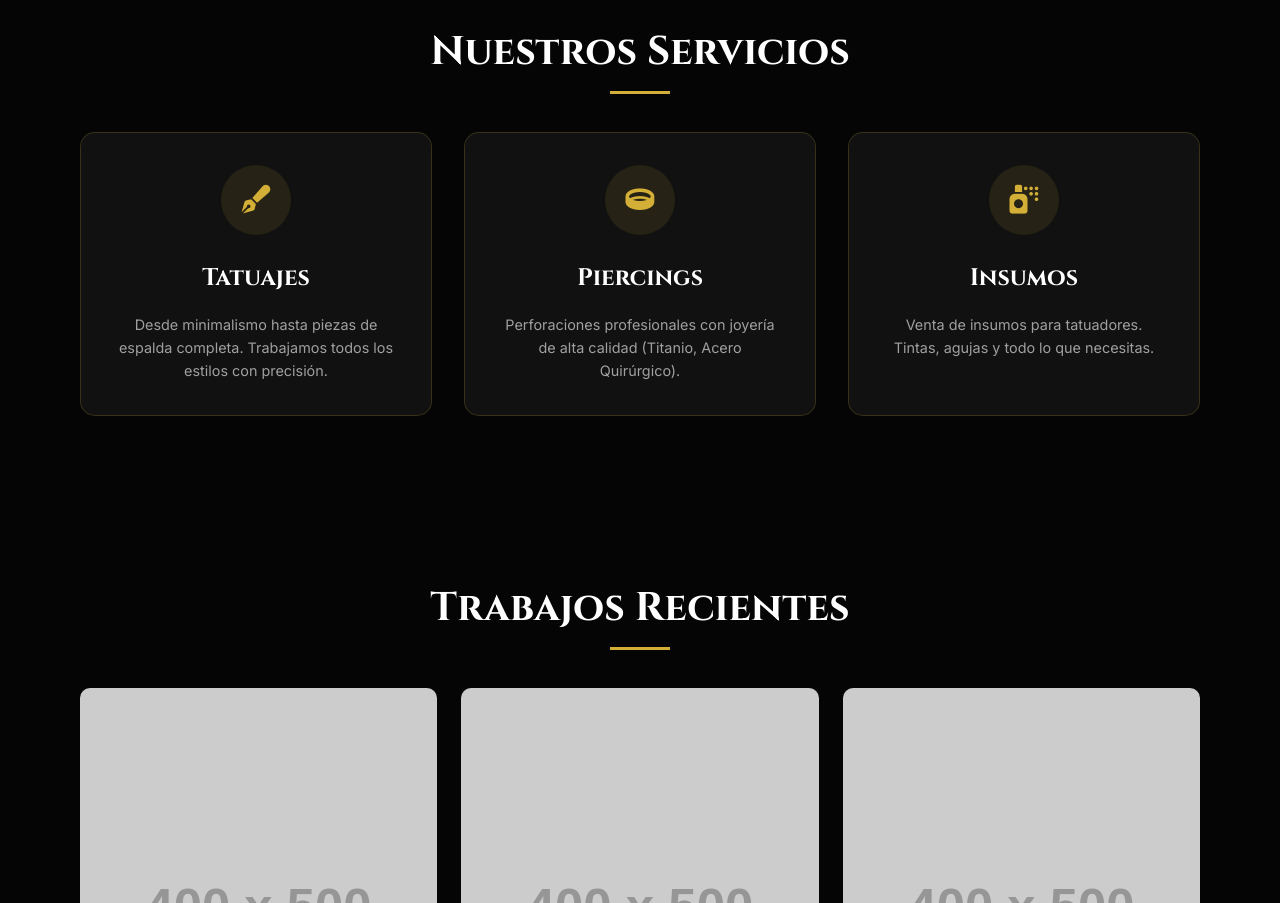
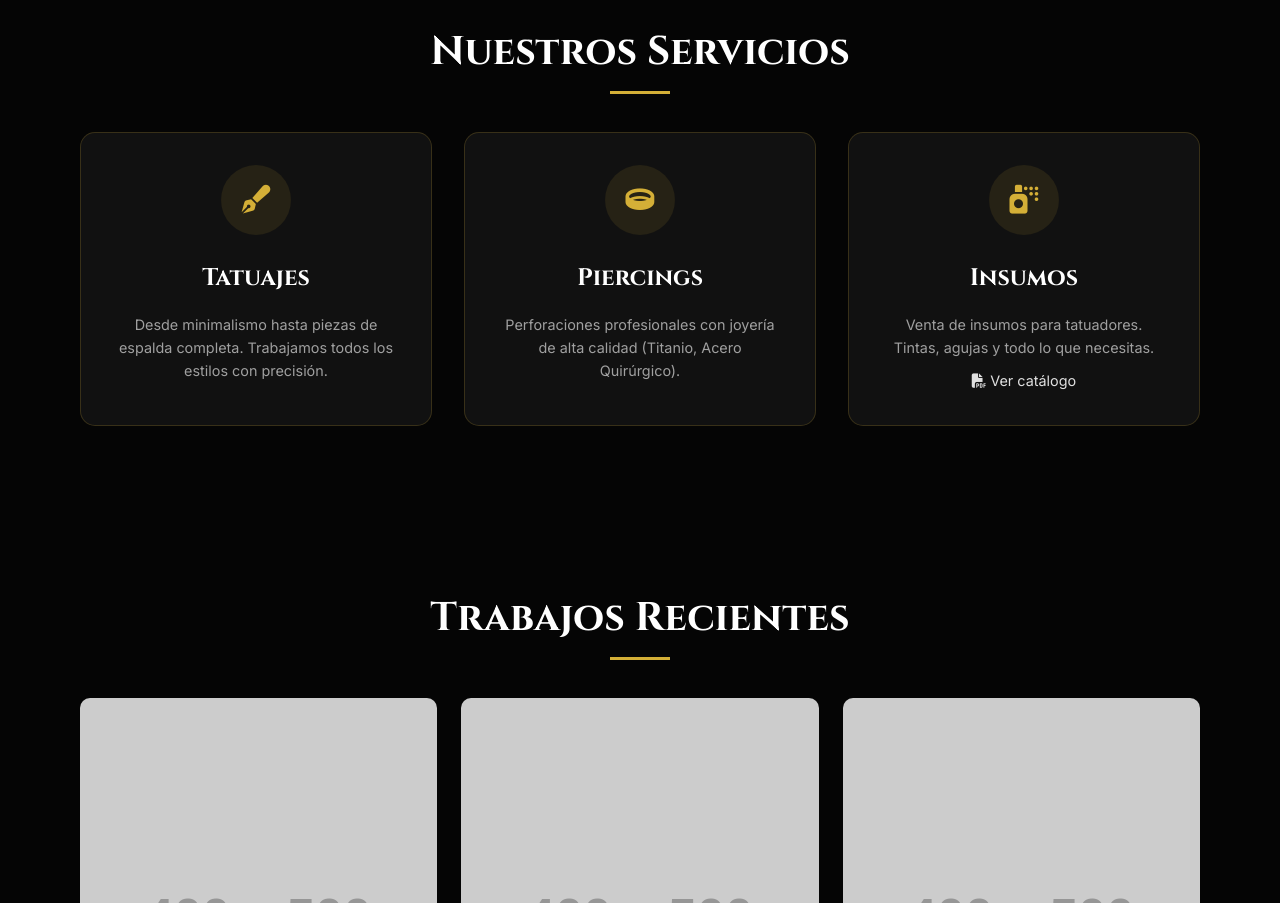
Before and after one commit to lenko1234/Calo-Tattoo, a plain HTML site: page index.html in a window 1280 px wide. Shown: the part 1520-2423 px from the top of the page. Drawn offline with Linux system fonts and the light colour scheme; placeholder pictures from the web are drawn by us.

Commit message:
insumos agregados

```diff
--- a/index.html
+++ b/index.html
@@ -33,6 +33,7 @@
                 <li><a href="#nosotros">Nosotros</a></li>
                 <li><a href="#galeria">Galería</a></li>
                 <li><a href="#servicios">Servicios</a></li>
+                <li><a href="assets/insumos.pdf" target="_blank">Insumos</a></li>
                 <li><a href="https://wa.me/5493442508146?text=Hola%20quiero%20agendar%20un%20turno" target="_blank"
                         class="btn-nav">Agendar Cita</a></li>
             </ul>
@@ -98,13 +99,16 @@
                     <h3>Piercings</h3>
                     <p>Perforaciones profesionales con joyería de alta calidad (Titanio, Acero Quirúrgico).</p>
                 </div>
-                <div class="service-card reveal-up delay-2">
+                <a href="assets/insumos.pdf" target="_blank" class="service-card reveal-up delay-2"
+                    style="text-decoration: none; color: inherit; display: block;">
                     <div class="icon-box">
                         <i class="fas fa-spray-can"></i>
                     </div>
                     <h3>Insumos</h3>
                     <p>Venta de insumos para tatuadores. Tintas, agujas y todo lo que necesitas.</p>
-                </div>
+                    <p style="margin-top: 10px; font-size: 0.9em; color: var(--accent);"><i class="fas fa-file-pdf"></i>
+                        Ver catálogo</p>
+                </a>
             </div>
         </div>
     </section>
```
Also changed, not shown: 1 other file.
